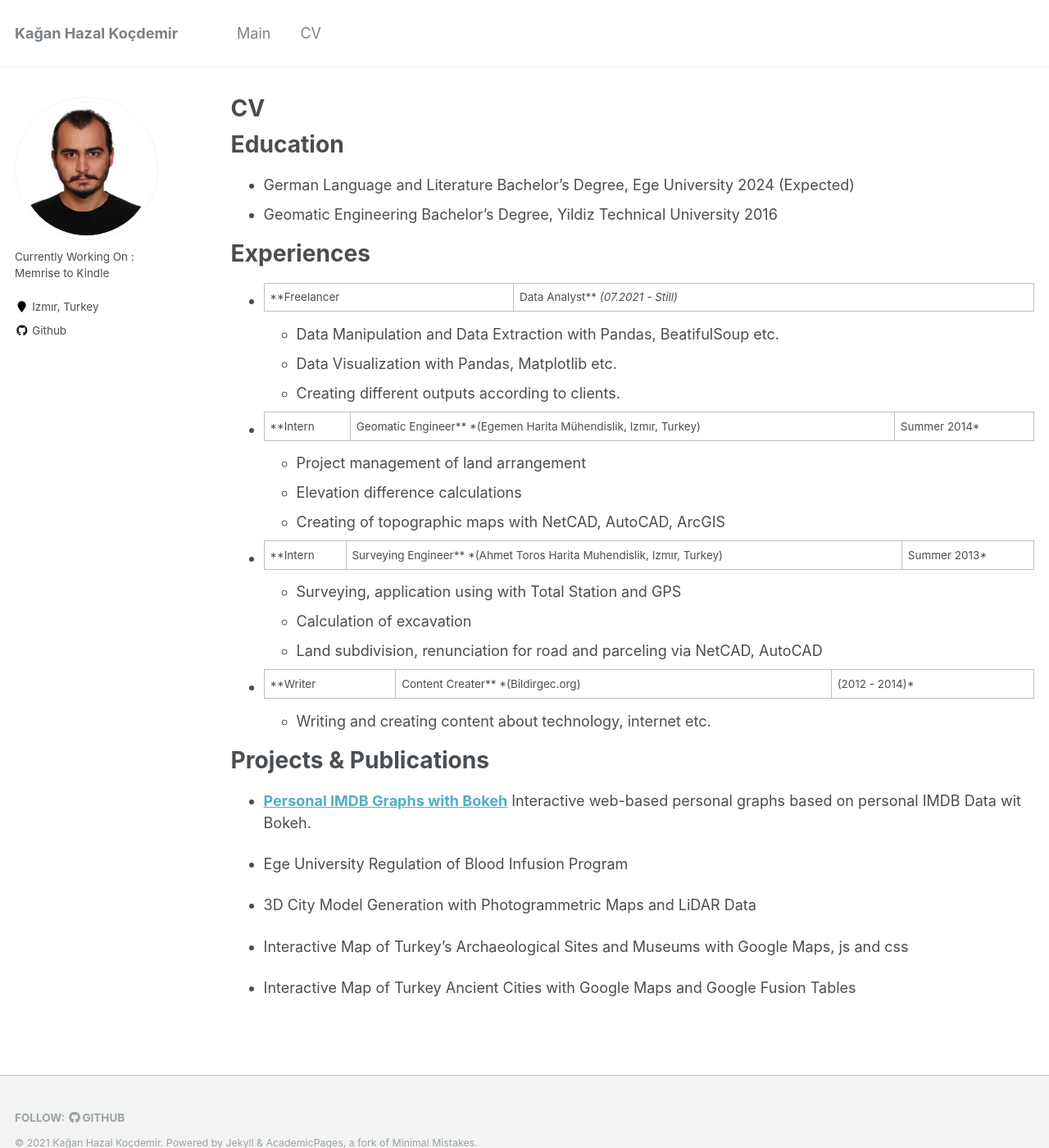
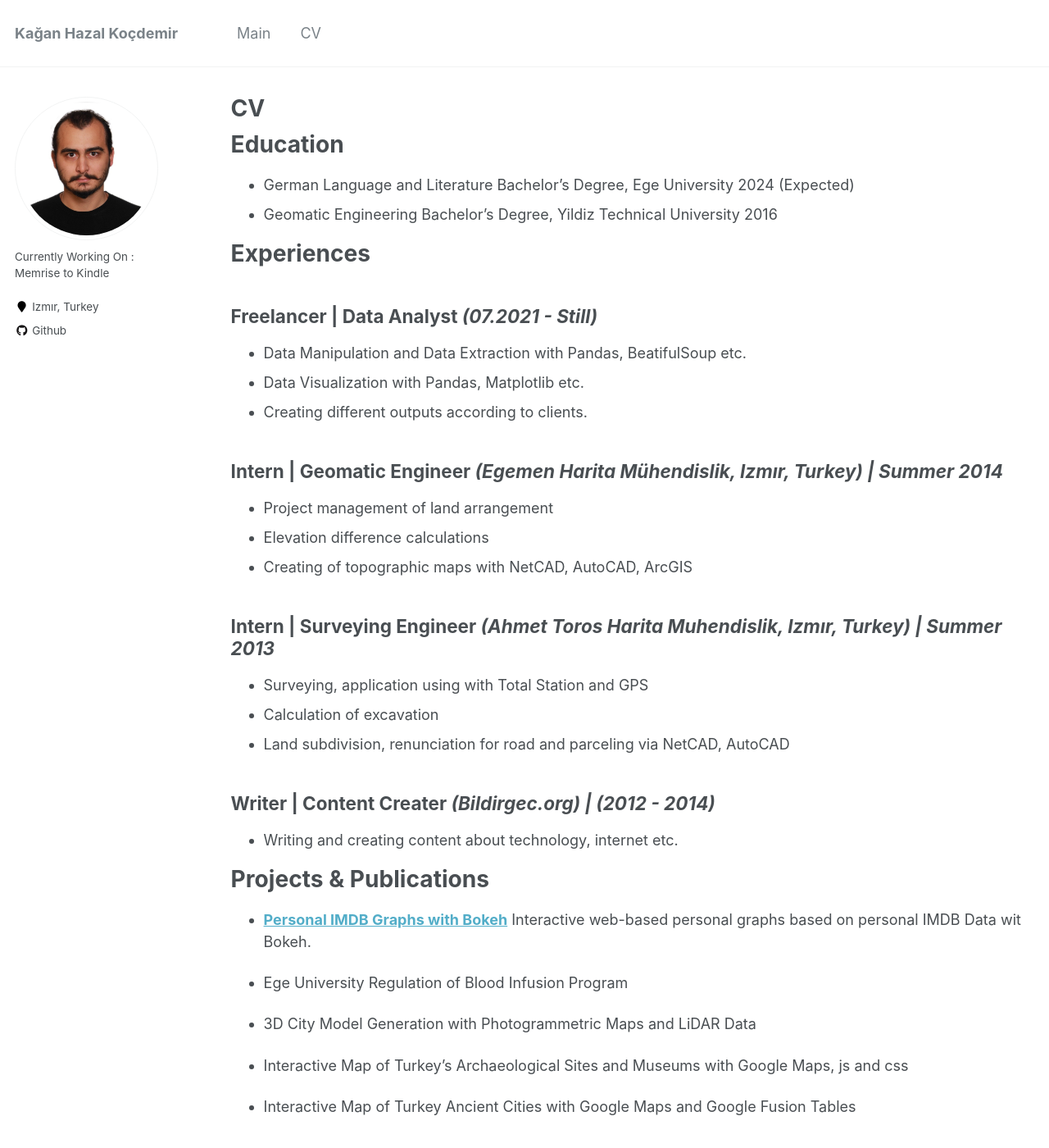
Before and after one commit to angelsdemos/kagankocdemir, a Jekyll site: the page built from _pages/cv.md, in a window 1280 px wide and 1400 px high. Shown: the whole window at 82% size. Built offline with Jekyll 4.4.1, drawn with Linux system fonts in a browser that asks for light colours.

Commit message:
Update cv.md

```diff
--- a/_pages/cv.md
+++ b/_pages/cv.md
@@ -15,23 +15,23 @@ Education
 
 Experiences
 ======
-* **Freelancer | Data Analyst** *(07.2021 - Still)*
+## **Freelancer | Data Analyst** *(07.2021 - Still)*
   * Data Manipulation and Data Extraction with Pandas, BeatifulSoup etc.
   * Data Visualization with Pandas, Matplotlib etc.
   * Creating different outputs according to clients.
 
-* **Intern | Geomatic Engineer** *(Egemen Harita Mühendislik, Izmır, Turkey) | Summer 2014*
+## **Intern | Geomatic Engineer** *(Egemen Harita Mühendislik, Izmır, Turkey) | Summer 2014*
 
   * Project management of land arrangement
   * Elevation difference calculations
   * Creating of topographic maps with NetCAD, AutoCAD, ArcGIS
 
-* **Intern | Surveying Engineer** *(Ahmet Toros Harita Muhendislik, Izmır, Turkey) | Summer 2013*
+## **Intern | Surveying Engineer** *(Ahmet Toros Harita Muhendislik, Izmır, Turkey) | Summer 2013*
   * Surveying, application using with Total Station and GPS
   * Calculation of excavation
   * Land subdivision, renunciation for road and parceling via NetCAD, AutoCAD
 
-* **Writer | Content Creater** *(Bildirgec.org) | (2012 - 2014)*
+## **Writer | Content Creater** *(Bildirgec.org) | (2012 - 2014)*
   * Writing and creating content about technology, internet etc.
 
 Projects & Publications
```
